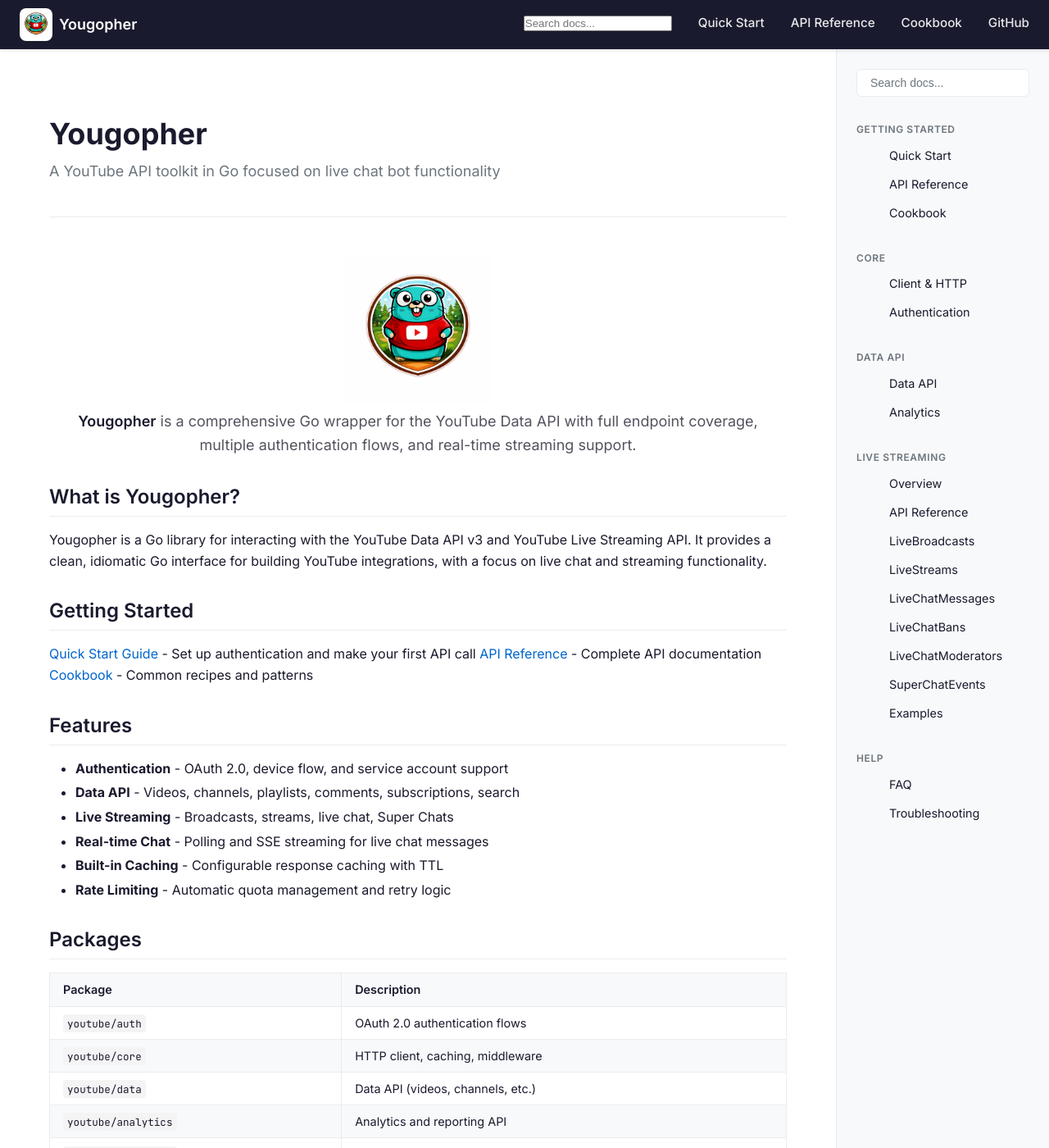
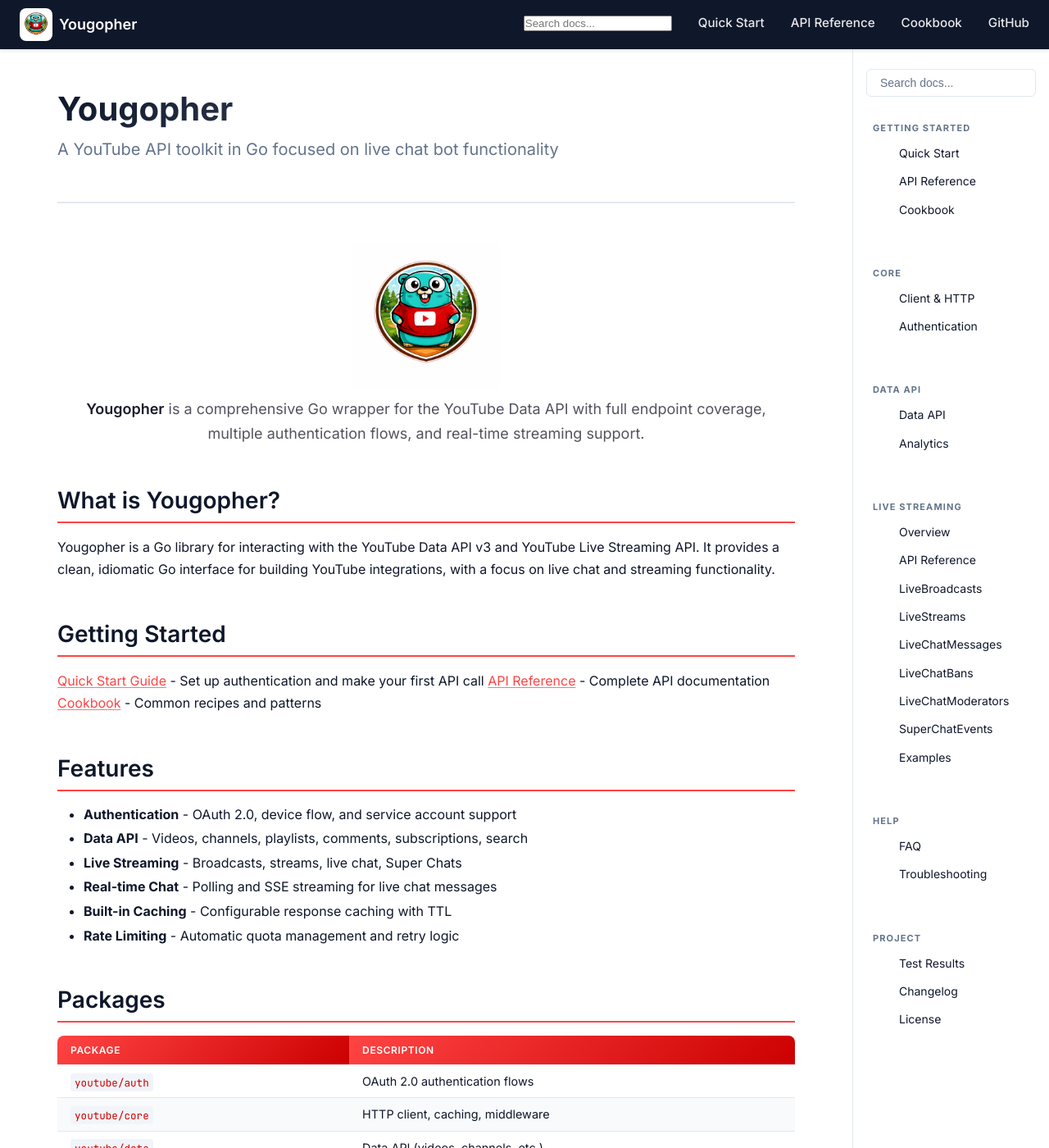
Before and after one commit to Its-donkey/yougopher, a Jekyll site: the page built from docs/index.md, in a window 1280 px wide and 1400 px high. Shown: the whole window at 82% size. Built offline with Jekyll 4.4.1, drawn with Linux system fonts in a browser that asks for light colours.

Commit message:
style(docs): update theme to match mutagoph styling
- Add Project section to sidebar with Test Results, Changelog, License
- Update typography: larger headings, better line heights
- Dark code blocks with modern syntax highlighting
- Tables with gradient header and hover effects
- Red-accented h2 borders, blockquotes, and links
- Cleaner sidebar with subtle hover states

```diff
--- a/docs/_layouts/default.html
+++ b/docs/_layouts/default.html
@@ -338,6 +338,15 @@
               </li>
             </ul>
           </div>
+
+          <div class="sidebar-section">
+            <h3>Project</h3>
+            <ul>
+              <li><a href="{{ '/test-results' | relative_url }}">Test Results</a></li>
+              <li><a href="{{ site.github_repo }}/blob/main/CHANGELOG.md">Changelog</a></li>
+              <li><a href="{{ site.github_repo }}/blob/main/LICENSE">License</a></li>
+            </ul>
+          </div>
         </div>
       </aside>
 
--- a/docs/assets/css/main.css
+++ b/docs/assets/css/main.css
@@ -1,20 +1,24 @@
 /* CSS Variables */
 :root {
   --color-bg: #ffffff;
-  --color-bg-secondary: #f8f9fa;
-  --color-text: #1a1a2e;
-  --color-text-muted: #6c757d;
+  --color-bg-secondary: #f8fafc;
+  --color-surface: #f1f5f9;
+  --color-text: #0f172a;
+  --color-text-muted: #64748b;
   --color-primary: #ff4444;
   --color-primary-dark: #cc0000;
-  --color-navbar: #1a1a2e;
-  --color-footer: #1a1a2e;
-  --color-border: #e9ecef;
-  --color-code-bg: #f4f4f5;
-  --color-link: #0066cc;
-  --color-link-hover: #004499;
+  --color-primary-light: #ff7777;
+  --color-primary-subtle: #fee2e2;
+  --color-navbar: #0f172a;
+  --color-footer: #0f172a;
+  --color-border: #e2e8f0;
+  --color-code-bg: #1e293b;
+  --color-code-text: #e2e8f0;
+  --color-link: #ff4444;
+  --color-link-hover: #cc0000;
 
   --font-sans: 'Inter', -apple-system, BlinkMacSystemFont, 'Segoe UI', Roboto, sans-serif;
-  --font-mono: 'JetBrains Mono', 'Fira Code', monospace;
+  --font-mono: 'JetBrains Mono', 'Fira Code', 'SF Mono', Consolas, monospace;
 
   --spacing-xs: 0.25rem;
   --spacing-sm: 0.5rem;
@@ -22,10 +26,15 @@
   --spacing-lg: 1.5rem;
   --spacing-xl: 2rem;
   --spacing-2xl: 3rem;
+  --spacing-3xl: 4rem;
 
-  --sidebar-width: 260px;
+  --sidebar-width: 240px;
   --navbar-height: 60px;
   --max-content-width: 900px;
+
+  --radius-sm: 4px;
+  --radius-md: 8px;
+  --radius-lg: 12px;
 }
 
 /* Reset */
@@ -51,11 +60,23 @@ body {
 a {
   color: var(--color-link);
   text-decoration: none;
+  transition: color 0.2s ease;
 }
 
 a:hover {
   color: var(--color-link-hover);
   text-decoration: underline;
+}
+
+/* Content links have underline by default */
+.content a:not(.result-title) {
+  text-decoration: underline;
+  text-decoration-color: var(--color-primary-light);
+  text-underline-offset: 2px;
+}
+
+.content a:not(.result-title):hover {
+  text-decoration-color: var(--color-primary-dark);
 }
 
 /* Navbar */
@@ -165,7 +186,7 @@ a:hover {
   width: var(--sidebar-width);
   height: calc(100vh - var(--navbar-height));
   flex-shrink: 0;
-  background: var(--color-bg-secondary);
+  background: var(--color-bg);
   border-left: 1px solid var(--color-border);
   overflow-y: auto;
   order: 1;
@@ -173,20 +194,22 @@ a:hover {
 }
 
 .sidebar-content {
-  padding: var(--spacing-lg);
+  padding: var(--spacing-lg) var(--spacing-md);
 }
 
 .sidebar-section {
-  margin-bottom: var(--spacing-xl);
+  margin-bottom: var(--spacing-lg);
+  padding-bottom: var(--spacing-sm);
 }
 
 .sidebar-section h3 {
-  font-size: 0.75rem;
-  font-weight: 600;
+  font-size: 0.6875rem;
+  font-weight: 700;
   text-transform: uppercase;
-  letter-spacing: 0.05em;
+  letter-spacing: 0.1em;
   color: var(--color-text-muted);
   margin-bottom: var(--spacing-sm);
+  padding-left: var(--spacing-sm);
 }
 
 .sidebar-section ul {
@@ -201,19 +224,21 @@ a:hover {
   display: block;
   padding: var(--spacing-xs) var(--spacing-sm);
   color: var(--color-text);
-  font-size: 0.9rem;
-  border-radius: 4px;
-  transition: background 0.2s;
+  font-size: 0.875rem;
+  border-radius: var(--radius-sm);
+  transition: all 0.2s ease;
 }
 
 .sidebar-section a:hover {
-  background: var(--color-border);
+  background: var(--color-primary-subtle);
+  color: var(--color-primary-dark);
   text-decoration: none;
 }
 
 .sidebar-section a.active {
   background: var(--color-primary);
   color: #fff;
+  font-weight: 500;
 }
 
 /* Expandable Navigation */
@@ -268,36 +293,50 @@ a:hover {
 /* Page Header */
 .page-header {
   margin-bottom: var(--spacing-2xl);
-  padding-bottom: var(--spacing-lg);
-  border-bottom: 1px solid var(--color-border);
+  padding-bottom: var(--spacing-xl);
+  border-bottom: 2px solid var(--color-border);
 }
 
 .page-header h1 {
-  font-size: 2.25rem;
+  font-size: 2.5rem;
   font-weight: 700;
   margin-bottom: var(--spacing-sm);
+  margin-top: 0;
+  background: linear-gradient(135deg, var(--color-text) 0%, var(--color-text-muted) 100%);
+  -webkit-background-clip: text;
+  -webkit-text-fill-color: transparent;
+  background-clip: text;
 }
 
 .page-description {
-  font-size: 1.125rem;
+  font-size: 1.25rem;
   color: var(--color-text-muted);
+  line-height: 1.6;
 }
 
 /* Typography */
 h1, h2, h3, h4, h5, h6 {
   font-weight: 600;
-  line-height: 1.3;
+  line-height: 1.25;
   margin-top: var(--spacing-xl);
   margin-bottom: var(--spacing-md);
+  color: var(--color-text);
 }
 
-h1 { font-size: 2rem; }
-h2 { font-size: 1.5rem; border-bottom: 1px solid var(--color-border); padding-bottom: var(--spacing-sm); }
-h3 { font-size: 1.25rem; }
+h1 { font-size: 2.25rem; font-weight: 700; }
+h2 {
+  font-size: 1.75rem;
+  border-bottom: 2px solid var(--color-primary);
+  padding-bottom: var(--spacing-sm);
+  margin-top: var(--spacing-2xl);
+}
+h3 { font-size: 1.375rem; }
 h4 { font-size: 1.125rem; }
+h5 { font-size: 1rem; }
 
 p {
   margin-bottom: var(--spacing-md);
+  line-height: 1.7;
 }
 
 ul, ol {
@@ -307,62 +346,86 @@ ul, ol {
 
 li {
   margin-bottom: var(--spacing-xs);
+  line-height: 1.6;
 }
 
 /* Code */
 code {
   font-family: var(--font-mono);
   font-size: 0.875em;
-  background: var(--color-code-bg);
+  background: var(--color-surface);
+  color: var(--color-primary-dark);
   padding: 0.2em 0.4em;
-  border-radius: 4px;
+  border-radius: var(--radius-sm);
 }
 
 pre {
   background: var(--color-code-bg);
-  padding: var(--spacing-md);
-  border-radius: 8px;
+  color: var(--color-code-text);
+  padding: var(--spacing-lg);
+  border-radius: var(--radius-md);
   overflow-x: auto;
-  margin-bottom: var(--spacing-md);
+  margin-bottom: var(--spacing-lg);
+  border: 1px solid rgba(255, 255, 255, 0.1);
 }
 
 pre code {
   background: none;
+  color: inherit;
   padding: 0;
   font-size: 0.875rem;
-  line-height: 1.5;
+  line-height: 1.6;
 }
 
 /* Tables */
 table {
   width: 100%;
   border-collapse: collapse;
-  margin-bottom: var(--spacing-md);
+  margin-bottom: var(--spacing-lg);
   font-size: 0.9rem;
+  border-radius: var(--radius-md);
+  overflow: hidden;
 }
 
 th, td {
   padding: var(--spacing-sm) var(--spacing-md);
   text-align: left;
-  border: 1px solid var(--color-border);
+  border-bottom: 1px solid var(--color-border);
 }
 
 th {
-  background: var(--color-bg-secondary);
+  background: linear-gradient(135deg, var(--color-primary) 0%, var(--color-primary-dark) 100%);
+  color: white;
   font-weight: 600;
+  text-transform: uppercase;
+  font-size: 0.75rem;
+  letter-spacing: 0.05em;
+}
+
+tr:hover {
+  background: var(--color-primary-subtle);
 }
 
 tr:nth-child(even) {
   background: var(--color-bg-secondary);
 }
 
+tr:nth-child(even):hover {
+  background: var(--color-primary-subtle);
+}
+
 /* Blockquotes */
 blockquote {
   border-left: 4px solid var(--color-primary);
-  padding-left: var(--spacing-md);
-  margin: var(--spacing-md) 0;
-  color: var(--color-text-muted);
-  font-style: italic;
+  padding: var(--spacing-md) var(--spacing-lg);
+  margin: var(--spacing-lg) 0;
+  background: var(--color-primary-subtle);
+  border-radius: 0 var(--radius-md) var(--radius-md) 0;
+  color: var(--color-text);
+}
+
+blockquote p:last-child {
+  margin-bottom: 0;
 }
 
 /* Footer */
@@ -613,11 +676,16 @@ blockquote {
   }
 }
 
-/* Syntax Highlighting (Rouge) */
-.highlight .c, .highlight .c1, .highlight .cm { color: #6a737d; } /* Comment */
-.highlight .k, .highlight .kd, .highlight .kn { color: #d73a49; } /* Keyword */
-.highlight .s, .highlight .s1, .highlight .s2 { color: #032f62; } /* String */
-.highlight .n, .highlight .na { color: #24292e; } /* Name */
-.highlight .nf { color: #6f42c1; } /* Function */
-.highlight .mi, .highlight .mf { color: #005cc5; } /* Number */
-.highlight .o, .highlight .p { color: #24292e; } /* Operator, Punctuation */
+/* Syntax Highlighting (Rouge) - Dark Theme */
+.highlight { background: var(--color-code-bg); }
+.highlight .c, .highlight .c1, .highlight .cm { color: #64748b; } /* Comment */
+.highlight .k, .highlight .kd, .highlight .kn { color: #f472b6; } /* Keyword */
+.highlight .s, .highlight .s1, .highlight .s2 { color: #a5f3fc; } /* String */
+.highlight .n, .highlight .na { color: #e2e8f0; } /* Name */
+.highlight .nf { color: #c4b5fd; } /* Function */
+.highlight .mi, .highlight .mf { color: #fde68a; } /* Number */
+.highlight .o, .highlight .p { color: #94a3b8; } /* Operator, Punctuation */
+.highlight .nc { color: #67e8f9; } /* Class name */
+.highlight .nb { color: #a5f3fc; } /* Built-in */
+.highlight .nt { color: #f472b6; } /* Tag */
+.highlight .nx { color: #e2e8f0; } /* Other */
```
